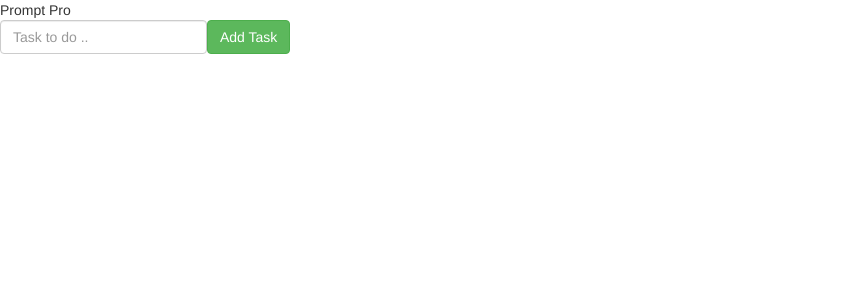
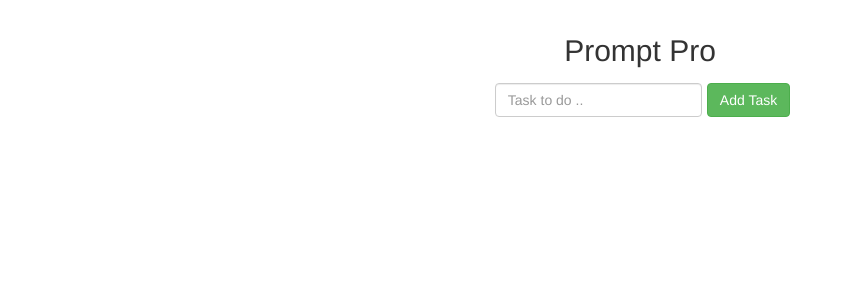
Before and after one commit to prabhusarath/ReactApps, a React (Create React App) app in the folder prompt-pro/: page / in a window 1280 px wide. Shown: the top 300 px of the page, without its empty margins (0-853 px from the left). Built offline with nearby package versions, Linux system fonts and the light colour scheme.

Commit message:
React Components

```diff
--- a/prompt-pro/src/components/App.js
+++ b/prompt-pro/src/components/App.js
@@ -2,6 +2,7 @@ import React from 'react';
 import { connect } from 'react-redux';
 import {addtask} from '../actions';
 import {bindActionCreators} from 'redux';
+import '../index.css';
 
 class App extends React.Component {
 
@@ -18,24 +19,44 @@ class App extends React.Component {
         this.props.addtask(this.state.text);
     }
 
+    renderReminders(){
+        const { reminders }  = this.props;
+
+        return (
+            <ul className="list-group col-sm-4">
+                {
+                    reminders.map( rem => {
+                        return (
+                            <li key={rem.id} className="list-group-item ">
+                                <div>{ rem.text }</div>
+                            </li>
+                        )
+                    })
+                }
+            </ul>
+        )
+    }
+
 
     render() {
         return (
             <div className="App">
                 <div className="title"> Prompt Pro </div>
-                <div className="form-inline">
+                <div className="form-inline rem-form">
                     <div className="form-group">
                         <input className="form-control"
                                placeholder="Task to do .."
                                onChange={event => this.setState({text: event.target.value})}
                         />
                     </div>
+
                     <button
                         type="button"
                         className="btn btn-success"
                     onClick={() => this.logReminders()}> Add Task
                     </button>
                 </div>
+                { this.renderReminders() }
             </div>
         )
     }
--- /dev/null
+++ b/prompt-pro/src/index.css
@@ -0,0 +1,17 @@
+.App{
+    padding-top: 30px;
+    display: flex;
+    flex-direction: column;
+    align-items: center;
+}
+
+.title {
+    text-align: center;
+    font-size: 30px;
+}
+input {
+    margin: 5px;
+}
+.rem-form {
+    padding: 5px;
+}
```
